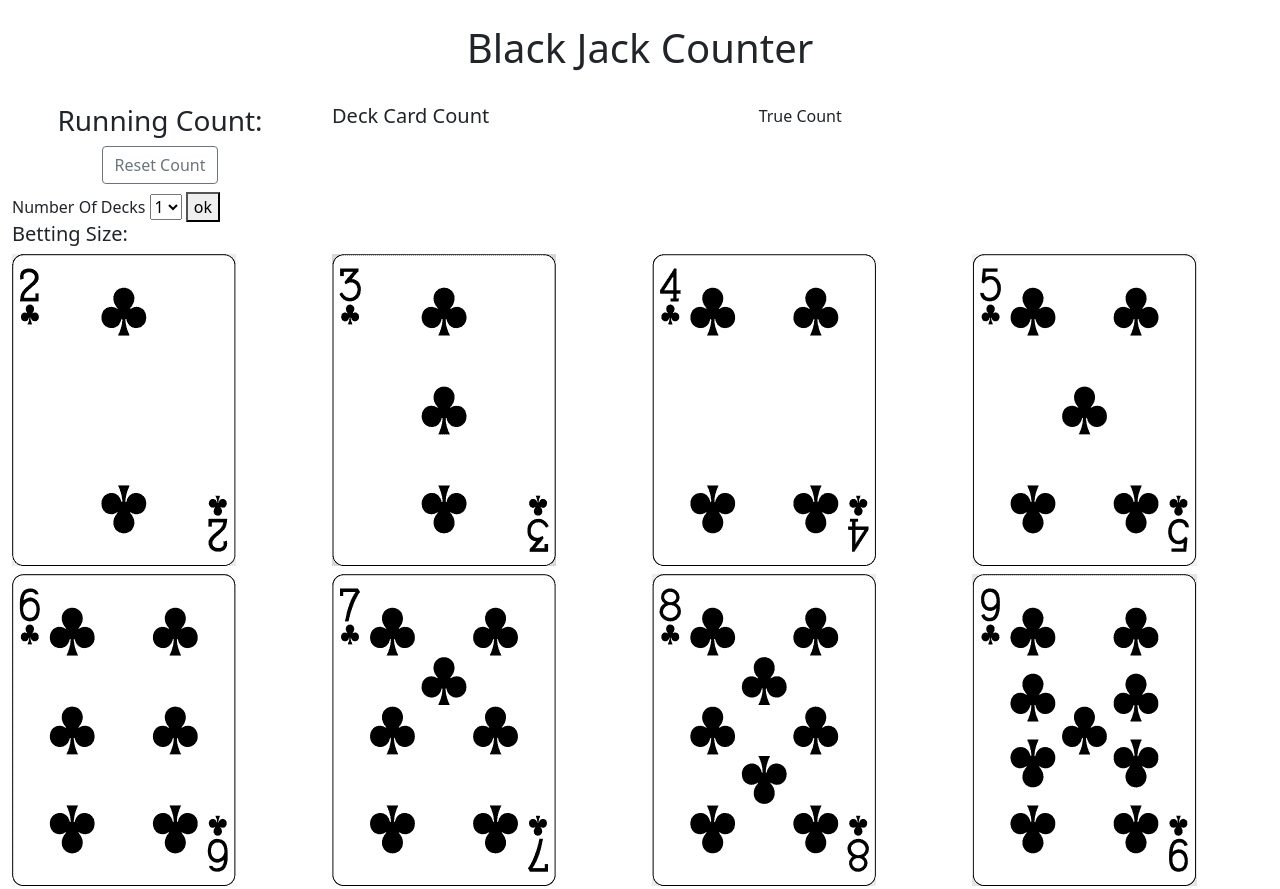
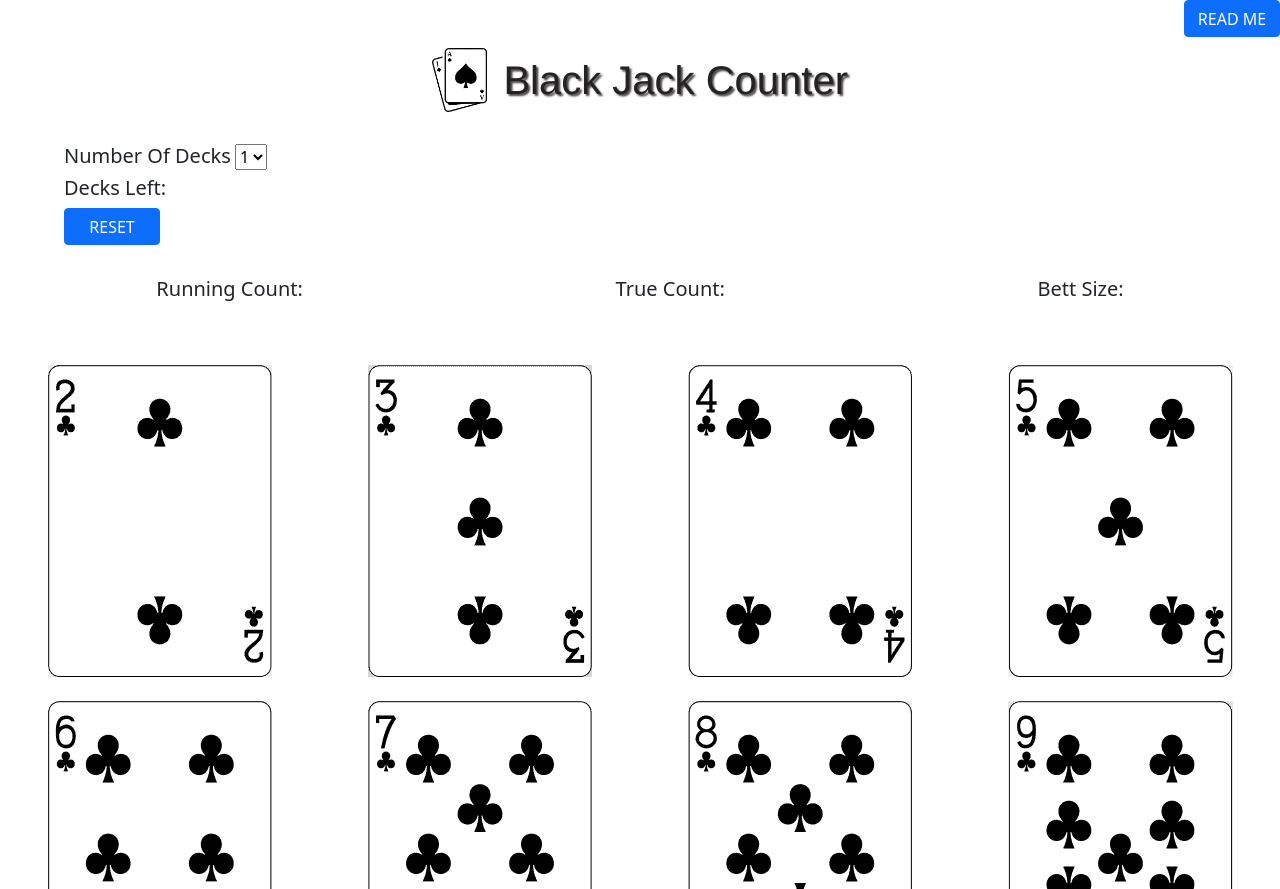
Before and after one commit to dev-davey/blackJackCounter, a plain HTML site: page index.html in a window 1280 px wide. Shown: the top 889 px of the page. Drawn offline with nearby package versions, Linux system fonts and the light colour scheme.

Commit message:
read-me modal

```diff
--- a/index.html
+++ b/index.html
@@ -5,30 +5,59 @@
     <meta http-equiv="X-UA-Compatible" content="IE=edge">
     <meta name="viewport" content="width=device-width, initial-scale=1.0">
     <link rel="stylesheet" href="https://cdn.jsdelivr.net/npm/bootstrap@5.0.1/dist/css/bootstrap.min.css">
+
     <link rel="stylesheet" href="./style.css">
     <title>Black Jack Counter</title>
 </head>
 <body>
-    <div class="container-fluid">
-        <div class="row">
-            <div class="col">
-                <h1 class="text-center my-4">Black Jack Counter</h1>
+
+    <div class="modal-container">
+        <div class="modal-align">
+            <button type="button" class="btn btn-primary" data-toggle="modal" data-target="#readmeModal">
+            Read Me
+            </button>
+
+        <!-- Modal -->
+        <div class="modal fade" id="readmeModal" tabindex="-1" role="dialog" aria-labelledby="ModalLabel" aria-hidden="true">
+            <div class="modal-dialog" role="document">
+            <div class="modal-content">
+                <div class="modal-header">
+                <h5 class="modal-title" id="ModalLabel">BJ Counter Read Me</h5>
+
+                </div>
+                <div class="modal-body">
+                <h5>What is Card Counting?</h5>
+                <p>Card counting is a strategy that allows blackjack players to know when they have the advantage. When this advantage occurs, players will increase their bets. When the advantage shifts in the dealers favor, the player will make a smaller bet or not play hands at all. Counters can gain a good advantage over the dealer by varying bets in size based of the count.</p>
+
+                <h5>Basic Counting Strategy</h5>
+                <p>If the cards dealt are: 2, 3, 4, 5, 6 = +1 to the count.
+                    Cards: 7, 8, 9 = 0 or no change to the count.
+                    Cards 10, Jack, Queen, King, Ace = -1 to the count. As the count goes up it indicates that more low cards, which are bad for the counter have been discarded from the remaining deck. When this happens there is a greater number of high cards remaining which are good for the player.</p>
+                <h5>True Count and Bet Size</h5>
+                <p>The true count is the running count divided by the number of remaining decks in the game rounded the nearest half deck. The player then adjust the number of betting units (average dollar amount bet per hand) he/she is playing per hand to gain the advantage.  This is the most accurate and widley used way to count cards.</p>
+                <h5>How To Use Our App</h5>
+                <p>Simple click the card value that is dealt for every card and our system will keep every unit of measure that is going on in the game.  The application will even remove the card from play to keep an accurate deck count.  The user of this application just needs to keep track of the betting units and bet accoringly.</p>
+                <h5>Liability</h5>
+                <p>This Application does not guarentee a winning result and is built for players to use in home games or for fun, not for use at a real casino or for real money.  Good luck and have fun playing!</p>
+                <h5></h5>
+                </div>
+                <div class="modal-footer">
+                <button type="button" class="btn btn-secondary" data-dismiss="modal">Close</button>
+                </div>
+            </div>
+            </div>
+        </div>
         </div>
     </div>
 
-            <div class="row py-2">
-                <div class="col-md-3 my-auto text-center">
-                    <h3 id="count" class="text-bold text-dark">Running Count: </h3>
-                    <button class="btn btn-outline-secondary" onclick="resetArr()">Reset Count</button>
-                </div>
-                    <div class="col-md-4">
-                        <h5 id="cardsLeft">Deck Card Count</h5>
+    <div class="heading-container">
+            <img src="./imgs/PNGIX.com_blackjack-png_6305241.png" alt="">
+            <h1 class="text-center my-4">Black Jack Counter</h1>
     </div>
 
-                    <div id="trueCount" class="col-md-4">True Count</div>
-            </div>
-            <div class="col-5">
-                <label type="text" for="deckNumber" >Number Of Decks</label>
+    <div class="head-container2">
+        <section>
+            <label type="text" for="deckNumber" ><h5>Number Of Decks</h5></label>
             <select id="deckNumber">
                 <option value="1" selected="selected">1</option>
                 <option value="2">2</option>
@@ -38,60 +67,73 @@
                 <option value="6">6</option>
                 <option value="7">7</option>
             </select>
-                <button onclick="getValue()" type="submit">ok</button>
-            </div>
-            <div class="col-7">
-                <h5 id="bettingUnits">Betting Size:</h5>
+        <h5 id="cardsLeft">Decks Left:</h5>
+        <button class="btn btn-primary" onclick="resetArr()">Reset</button>
     </div>
 
-        <div class="row my-2">
-            <div class="col">
+    <div class="head-container">
+        <h5 id="count">Running Count: </h5>
+        <h5 id="trueCount">True Count:</h5>
+        <h5 id="bettingUnits">Bett Size:</h5>
+    </div>
+
+
+    <div class="container-fluid">
+        <div class="row text-center">
+            <div class="col-sm-3 col-4">
                 <img id="2" onclick="cardArray(this.id)" src="./cards/2c.png" alt="">
             </div>
-            <div class="col">
+            <div class="col-sm-3 col-4">
                 <img id="3" onclick="cardArray(this.id)"  src="./cards/3c.png" alt="">
             </div>
-            <div class="col">
+            <div class="col-sm-3 col-4">
                 <img id="4" onclick="cardArray(this.id)"  src="./cards/4c.png" alt="">
             </div>
-            <div class="col">
+            <div class="col-sm-3 col-4">
                 <img id="5" onclick="cardArray(this.id)"  src="./cards/5c.png" alt="">
             </div>
-        </div>
-        <div class="row my-2">
-            <div class="col">
+            <div class="col-sm-3 col-4">
                 <img id="6" onclick="cardArray(this.id)"  src="./cards/6c.png" alt="">
             </div>
-            <div class="col">
+            <div class="col-sm-3 col-4">
                 <img id="7" onclick="cardArray(this.id)"  src="./cards/7c.png" alt="">
             </div>
-            <div class="col">
+            <div class="col-sm-3 col-4">
                 <img id="8" onclick="cardArray(this.id)"  src="./cards/8c.png" alt="">
             </div>
-            <div class="col">
+            <div class="col-sm-3 col-4">
                 <img id="9" onclick="cardArray(this.id)"  src="./cards/9c.png" alt="">
             </div>
-        </div>
-        <div class="row my-2">
-            <div class="col">
+            <div class="col-sm-3 col-4">
                 <img id="10" onclick="cardArray(this.id)"  src="./cards/10c.png" alt="">
             </div>
-            <div class="col">
+            <div class="col-sm-3 col-4">
                 <img id="j" onclick="cardArray(this.id)"  src="./cards/jc.png" alt="">
             </div>
-            <div class="col">
+            <div class="col-sm-3 col-4">
                 <img id="q" onclick="cardArray(this.id)"  src="./cards/qc.png" alt="">
             </div>
-            <div class="col">
+            <div class="col-sm-3 col-4">
                 <img id="k" onclick="cardArray(this.id)"  src="./cards/kc.png" alt="">
             </div>
-        </div>
-        <div class="row my-2 justify-content-center">
-            <div class="col-2 ">
+            <div class="col-sm-3 col-4">
                 <img id="a" onclick="cardArray(this.id)"  src="./cards/ac.png" alt="">
             </div>
         </div>
+
+        <div class="col-12 text-center mt-5">
+            <p>&copy; Copyright:
+                <a href="">www.DevDavey.com</a>
+            </br>
+            <a href="https://github.com/dev-davey" target="_blank">
+                Designed by: Dev-Davey
+            </a>
+            </p>
         </div>
+    </div>
+    <script src="https://code.jquery.com/jquery-3.3.1.slim.min.js" integrity="sha384-q8i/X+965DzO0rT7abK41JStQIAqVgRVzpbzo5smXKp4YfRvH+8abtTE1Pi6jizo" crossorigin="anonymous"></script>
+    <script src="https://cdnjs.cloudflare.com/ajax/libs/popper.js/1.14.7/umd/popper.min.js" integrity="sha384-UO2eT0CpHqdSJQ6hJty5KVphtPhzWj9WO1clHTMGa3JDZwrnQq4sF86dIHNDz0W1" crossorigin="anonymous"></script>
+    <script src="https://stackpath.bootstrapcdn.com/bootstrap/4.3.1/js/bootstrap.min.js" integrity="sha384-JjSmVgyd0p3pXB1rRibZUAYoIIy6OrQ6VrjIEaFf/nJGzIxFDsf4x0xIM+B07jRM" crossorigin="anonymous"></script>
     <script src="./index.js"></script>
 </body>
 </html>
--- a/index.js
+++ b/index.js
@@ -32,9 +32,9 @@ function countCards(arr, decks){
         let trueCount = Math.ceil(count / accurateDecks)
         let bettingUnits;
         trueCount > 2 ? bettingUnits = trueCount - 1 : bettingUnits = 1 ;
-       document.getElementById('count').innerHTML = "Running Count:" + count;
-       document.getElementById('cardsLeft').innerHTML = "Decks Left" + accurateDecks;
-       document.getElementById('trueCount').innerHTML = "True Count" + trueCount;
+       document.getElementById('count').innerHTML = "Running Count: " + count;
+       document.getElementById('cardsLeft').innerHTML = "Decks Left: " + accurateDecks;
+       document.getElementById('trueCount').innerHTML = "True Count: " + trueCount;
        document.getElementById('bettingUnits').innerHTML= `Bet Size: ${bettingUnits} Units`
     }
 }
@@ -46,7 +46,7 @@ let resetArr = () => {
     document.getElementById('count').innerHTML = "Running Count:"
     document.getElementById('cardsLeft').innerHTML = "Decks Left:"
     document.getElementById('trueCount').innerHTML = "True Count:"
-    document.getElementById('bettingUnits').innerHTML= "BetSize:"
+    document.getElementById('bettingUnits').innerHTML= "Bet Size:"
 }
 
 function getValue(){
--- a/style.css
+++ b/style.css
@@ -1,5 +1,74 @@
-.jumbotron {
-  border: solid black 2px;
-  height: 10vh;
+h1 {
+  font-family: "Franklin Gothic Medium", "Arial Narrow", Arial, sans-serif;
+  color: rgb(36, 34, 34);
+  text-shadow: rgb(73, 69, 69) 2px 2px 2px;
+}
+
+.modal-container {
   margin-bottom: 2rem;
 }
+
+.modal-align {
+  position: absolute;
+  top: 0;
+  right: 0;
+}
+
+.head-container {
+  display: flex;
+  justify-content: space-around;
+  margin-bottom: 2rem;
+}
+
+.head-container h5 {
+  margin: 1rem;
+}
+
+.head-container button {
+  margin: 1rem;
+}
+
+img {
+  max-width: 100%;
+}
+
+.heading-container {
+  display: flex;
+  justify-content: center;
+}
+
+.head-container2 {
+  margin-left: 5vw;
+  margin-top: 1rem;
+  margin-bottom: 1rem;
+}
+
+.heading-container img {
+  height: 4rem;
+  margin-top: 1rem;
+  margin-right: 1rem;
+}
+
+button {
+  text-transform: uppercase;
+  width: 6rem;
+  height: 2.3rem;
+}
+
+.col-4 {
+  margin-bottom: 0.5rem;
+  margin-top: 1rem;
+}
+
+a {
+  text-decoration: none;
+}
+
+@media only screen and (max-width: 600px) {
+  h5 {
+    font-size: 0.8rem;
+  }
+  .head-container {
+    margin-bottom: 0;
+  }
+}
```
Also changed, not shown: imgs/PNGIX.com_blackjack-png_6305241.png (added), imgs/blackjack.png (added). Lines whose indentation alone changed are shown as unchanged.
